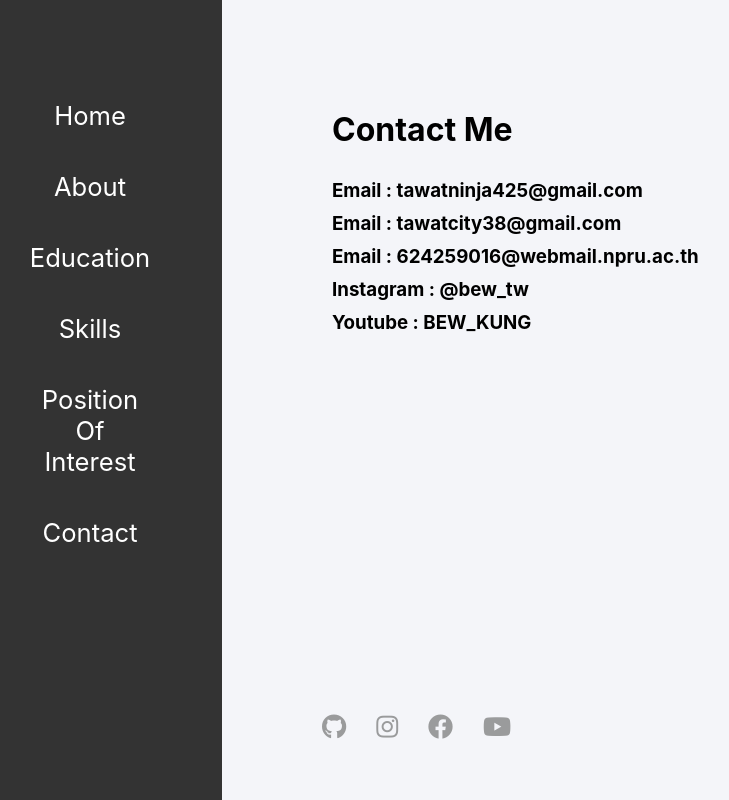
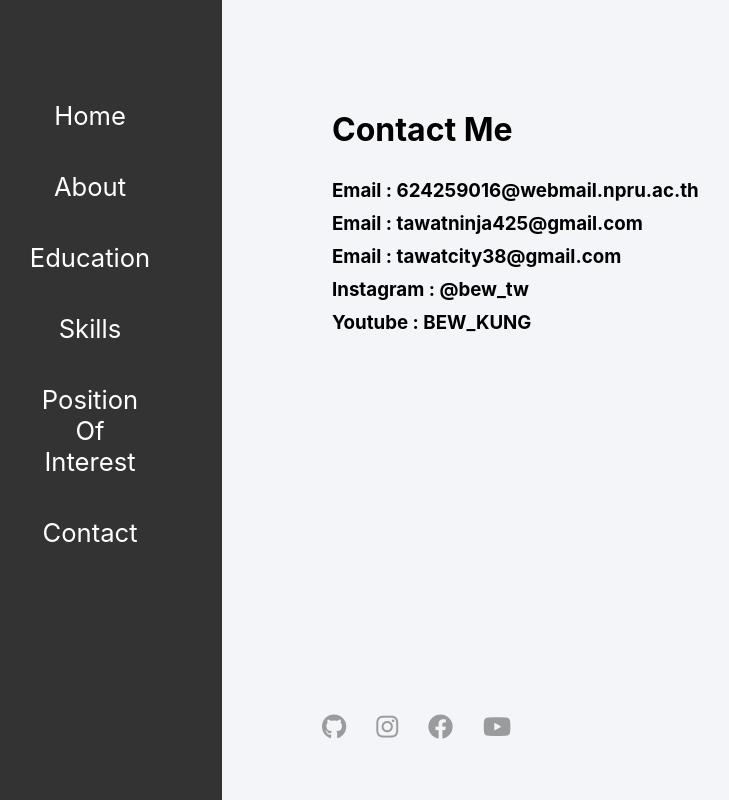
Before and after one commit to bew32/react-portfolio, a React (Create React App) app: page /contact in a window 1280 px wide. Shown: the whole page, without its empty margins (42-771 px from the left). Built offline with nearby package versions, Linux system fonts and the light colour scheme.

Commit message:
Update Contact.js

```diff
--- a/src/contents/Contact.js
+++ b/src/contents/Contact.js
@@ -7,9 +7,10 @@ class Contact extends Component {
         return(
             <div className="condiv">
                 <h1 className="subtopic">Contact Me</h1>
+                <h3>Email : 624259016@webmail.npru.ac.th</h3>
                 <h3>Email : tawatninja425@gmail.com</h3>
                 <h3>Email : tawatcity38@gmail.com</h3>
-                <h3>Email : 624259016@webmail.npru.ac.th</h3>
+
                 <h3>Instagram : @bew_tw</h3>
                 <h3>Youtube : BEW_KUNG</h3>
                 <Social />
```
